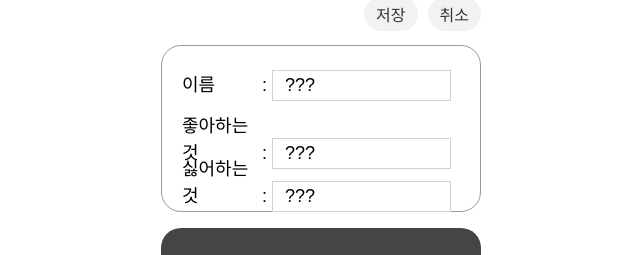
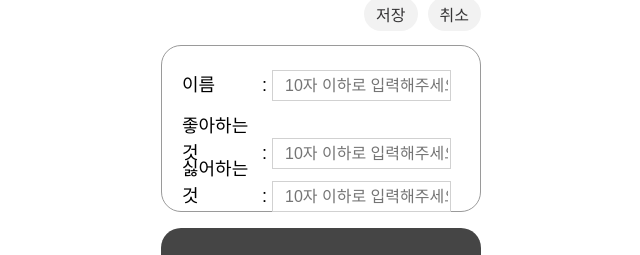
Before and after one commit to BadaHertz52/animal_profile, a React (Create React App) app: page / in a window 1280 px wide. Both pictures are taken after a click on the button "편집". Shown: the part 378-633 px from the top of the page, without its empty margins (319-959 px from the left). Built offline with nearby package versions, Linux system fonts and the light colour scheme; a web font is replaced by a local one.

Commit message:
[feat] Add feats to profile
- Make featrue that truncates the input to 10 characters if the length of the input exceeds 10 characters
-  Make feature that change input value to undefined when change props.edit

```diff
--- a/src/components/ProfileItem/index.tsx
+++ b/src/components/ProfileItem/index.tsx
@@ -1,4 +1,4 @@
-import React, { useState, useCallback } from "react";
+import React, { useState, useCallback, useEffect } from "react";
 import { ProfileItemType } from "../../type";
 import styles from "./style.module.scss";
 export type ProfileItemProps = {
@@ -9,7 +9,7 @@ export type ProfileItemProps = {
 };
 function ProfileItem(props: ProfileItemProps) {
   const text = props.content || "???";
-  const [value, setValue] = useState<string | undefined>(text);
+  const [value, setValue] = useState<string | undefined>();
   const changeEscapeChars = useCallback((str: string) => {
     switch (str) {
       case "&":
@@ -29,14 +29,16 @@ function ProfileItem(props: ProfileItemProps) {
   const handleChange = useCallback(
     (event: React.ChangeEvent<HTMLInputElement>) => {
       //XSS 공격 방어
-      const text = event.target.value.replaceAll(/[&<>"']/g, (t) =>
-        changeEscapeChars(t)
-      );
-      // 6자 이하로
+      const text = event.target.value
+        .replaceAll(/[&<>"']/g, (t) => changeEscapeChars(t))
+        .slice(0, 10);
       setValue(text);
     },
     [changeEscapeChars]
   );
+  useEffect(() => {
+    setValue(undefined);
+  }, [props.edit]);
   return (
     <div className={styles.item}>
       <label htmlFor={props.id}>{props.label}</label>
@@ -46,7 +48,7 @@ function ProfileItem(props: ProfileItemProps) {
           id={props.id}
           className={styles.content}
           value={value}
-          placeholder="6자 이하로 입력해주세요."
+          placeholder="10자 이하로 입력해주세요."
           onChange={handleChange}
         />
       ) : (
```
